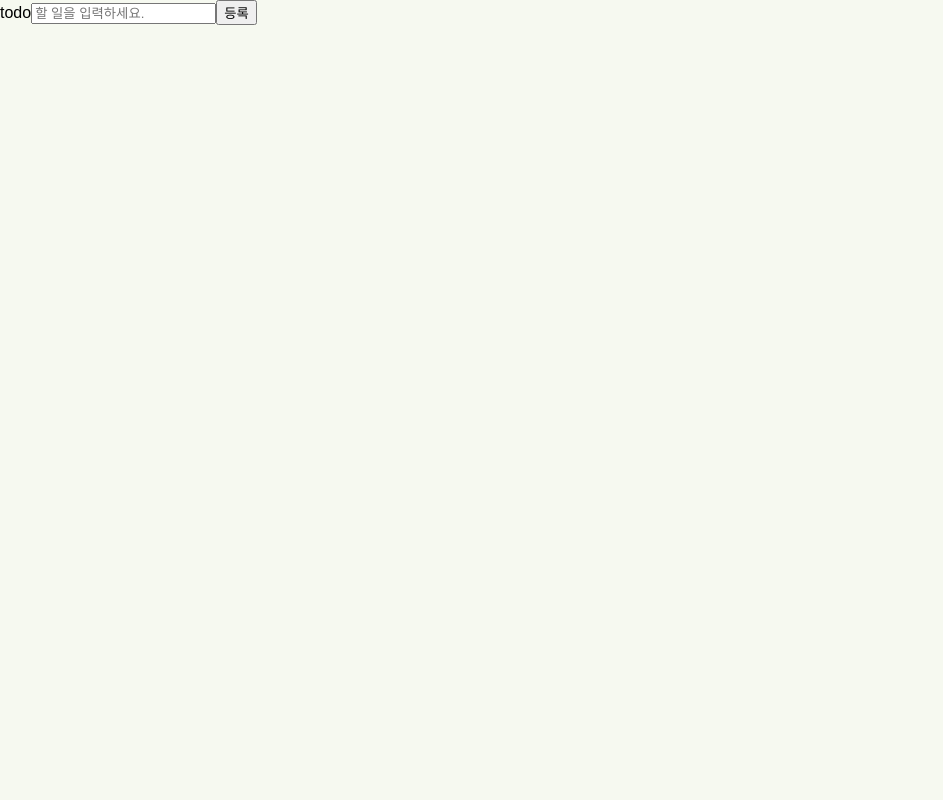
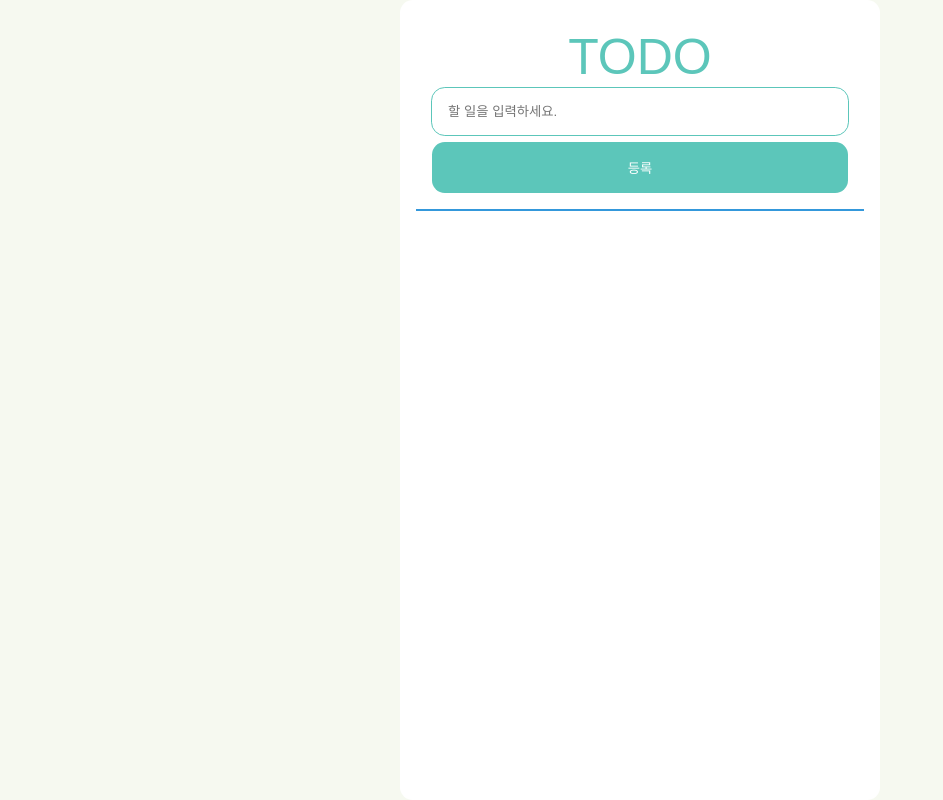
Before and after one commit to shionpark/my-todo-app, a React (Vite) app: page / in a window 1280 px wide. Shown: the whole page, without its empty margins (0-943 px from the left). Built offline with nearby package versions, Linux system fonts and the light colour scheme.

Commit message:
design: Todo 컴포넌트 및 구성 요소 스타일링

```diff
--- /dev/null
+++ b/src/components/Todo/Todo.styles.tsx
@@ -0,0 +1,24 @@
+import { borderStyle, flexColumnStyle } from '@/styles';
+import styled from 'styled-components';
+
+export const Wrapper = styled.div`
+  ${flexColumnStyle};
+  justify-content: center;
+`;
+
+export const TodoSection = styled.div`
+  ${flexColumnStyle};
+  ${borderStyle};
+  width: 30rem;
+  height: 100vh;
+  background: white;
+
+  padding: ${({ theme }) => theme.length.sm};
+`;
+
+export const TodoListSection = styled.div`
+  ${flexColumnStyle};
+  border: 1px solid ${({ theme }) => theme.color.blue};
+  align-items: start;
+  width: 100%;
+`;
--- a/src/components/Todo/Todo.tsx
+++ b/src/components/Todo/Todo.tsx
@@ -2,6 +2,8 @@ import { useTodoInput, useTodoList } from '@/hooks';
 
 import { TodoItem } from '../TodoItem';
 import { TodoInput } from '../TodoInput';
+
+import * as Styled from './Todo.styles';
 
 const Todo = () => {
   const { resetInputValue, ...todoInputProps } = useTodoInput();
@@ -14,9 +16,10 @@ const Todo = () => {
   };
 
   return (
-    <>
+    <Styled.Wrapper>
+      <Styled.TodoSection>
         <TodoInput {...todoInputProps} createTodo={createTodo} />
-      <div>
+        <Styled.TodoListSection>
           {todoList.map((todo) => (
             <TodoItem
               id={todo.id}
@@ -25,8 +28,9 @@ const Todo = () => {
               toggleTodo={toggleTodo}
             />
           ))}
-      </div>
-    </>
+        </Styled.TodoListSection>
+      </Styled.TodoSection>
+    </Styled.Wrapper>
   );
 };
 
--- /dev/null
+++ b/src/components/TodoInput/TodoInput.styles.tsx
@@ -0,0 +1,44 @@
+import styled from 'styled-components';
+import { borderStyle, flexColumnStyle } from '@/styles';
+import { lighten } from 'polished';
+
+export const Wrapper = styled.div`
+  ${flexColumnStyle};
+  ${borderStyle};
+  gap: 0.4rem;
+  width: 100%;
+  padding: 1rem;
+`;
+
+export const Title = styled.div`
+  font-size: ${({ theme }) => theme.fontSize.bigTitle};
+  color: ${({ theme }) => theme.color.brandColor};
+  text-transform: uppercase;
+`;
+
+export const Input = styled.input`
+  ${borderStyle};
+  outline: 1px solid ${({ theme }) => theme.color.brandColor};
+
+  width: 100%;
+  padding: ${({ theme }) => theme.length.sm};
+
+  &:focus {
+    outline: 2px solid ${({ theme }) => theme.color.brandColor};
+  }
+`;
+
+export const StyledButton = styled.button`
+  ${borderStyle};
+  background-color: ${({ theme }) => theme.color.brandColor};
+
+  width: 100%;
+  padding: ${({ theme }) => theme.length.sm};
+  color: white;
+
+  &:hover {
+    cursor: pointer;
+    background-color: ${({ theme }) => lighten(0.08, theme.color.brandColor)};
+    transition: all 0.15s ease-out;
+  }
+`;
--- a/src/components/TodoInput/TodoInput.tsx
+++ b/src/components/TodoInput/TodoInput.tsx
@@ -1,3 +1,5 @@
+import * as Styled from './TodoInput.styles';
+
 interface ITodoInputProps {
   inputValue: string;
   handleInputValue: (e: React.ChangeEvent<HTMLInputElement>) => void;
@@ -6,16 +8,16 @@ interface ITodoInputProps {
 
 const TodoInput = ({ inputValue, handleInputValue, createTodo }: ITodoInputProps) => {
   return (
-    <>
-      <span>todo</span>
-      <input
+    <Styled.Wrapper>
+      <Styled.Title>todo</Styled.Title>
+      <Styled.Input
         type="text"
         placeholder="할 일을 입력하세요."
         value={inputValue}
         onChange={handleInputValue}
       />
-      <button onClick={() => createTodo(inputValue)}>등록</button>
-    </>
+      <Styled.StyledButton onClick={() => createTodo(inputValue)}>등록</Styled.StyledButton>
+    </Styled.Wrapper>
   );
 };
 
--- /dev/null
+++ b/src/components/TodoItem/TodoItem.styles.tsx
@@ -0,0 +1,14 @@
+import { borderStyle } from '@/styles';
+import styled from 'styled-components';
+
+export const Wrapper = styled.div`
+  ${borderStyle};
+  border: 1px solid ${({ theme }) => theme.color.blue};
+  width: 100%;
+  padding: ${({ theme }) => theme.length.sm};
+`;
+
+export const Item = styled.div`
+  display: flex;
+  justify-content: space-between;
+`;
--- a/src/components/TodoItem/TodoItem.tsx
+++ b/src/components/TodoItem/TodoItem.tsx
@@ -1,4 +1,6 @@
 import { ITodo } from '@/hooks';
+
+import * as Styled from './TodoItem.styles';
 
 interface ITodoItemProps extends ITodo {
   toggleTodo: (id: number) => void;
@@ -6,11 +8,13 @@ interface ITodoItemProps extends ITodo {
 
 const TodoItem = ({ id, content, isCompleted, toggleTodo }: ITodoItemProps) => {
   return (
-    <>
-      <span>{content}</span>
-      <input type="checkbox" checked={isCompleted} onClick={() => toggleTodo(id)} />
-      {isCompleted ? '완료' : '미완료'}
-    </>
+    <Styled.Wrapper key={id}>
+      <Styled.Item>
+        <span>{content}</span>
+        <input type="checkbox" checked={isCompleted} onClick={() => toggleTodo(id)} />
+        {/* {isCompleted ? '완료' : '미완료'} */}
+      </Styled.Item>
+    </Styled.Wrapper>
   );
 };
 
```
Lines whose indentation alone changed are shown as unchanged.
